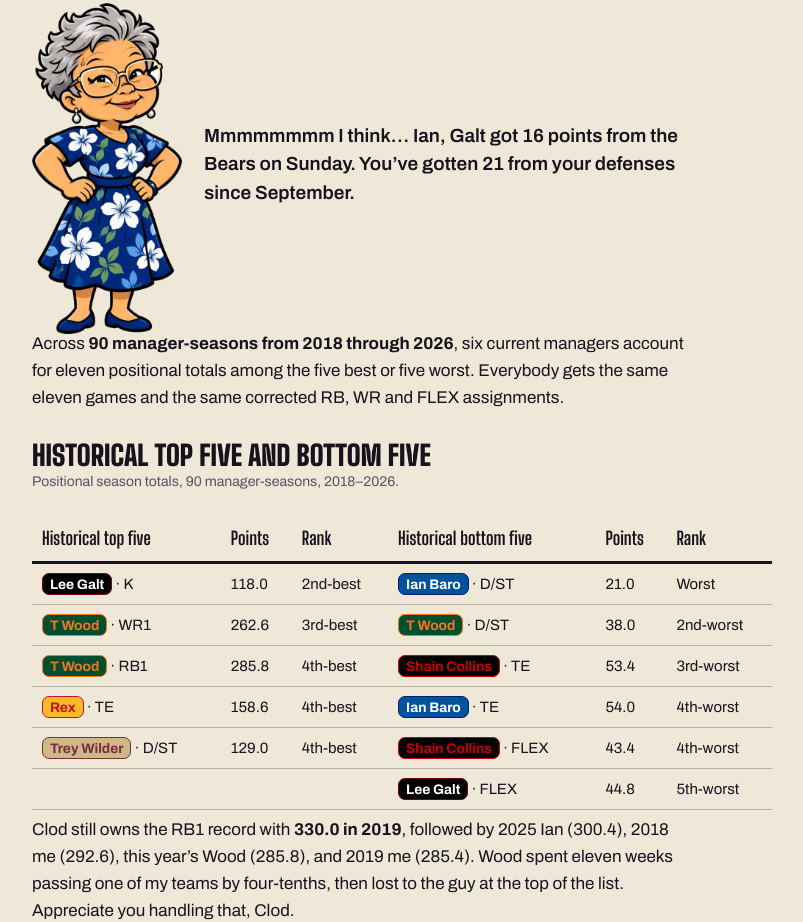
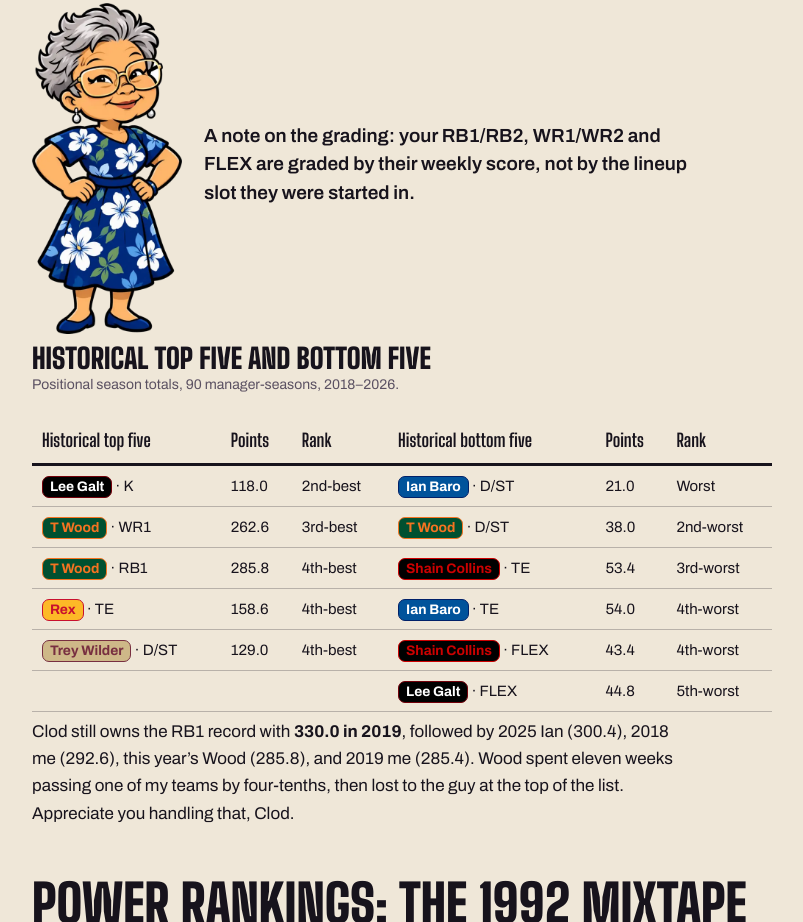
Before and after one commit to wildertw/GN, a plain HTML site: page GN-site/writeups/week11-2026-so-were-doing-92.html in a window 1280 px wide. Shown: the part 1058-1980 px from the top of the page, without its empty margins (238-1041 px from the left). Drawn offline with Linux system fonts and the light colour scheme.

Commit message:
Replace Hermania intro with a note on how RB1/RB2, WR1/WR2 and FLEX are graded
Co-Authored-By: Claude Sonnet 5.5 <noreply@anthropic.com>
Claude-Session: https://claude.ai/code/session_018RzYhCAmiVkAjMKSub2WyS

```diff
--- a/GN-site/writeups/week11-2026-so-were-doing-92.html
+++ b/GN-site/writeups/week11-2026-so-were-doing-92.html
@@ -217,9 +217,9 @@ h3 .mgr{font-size:.82em;vertical-align:.06em;}
   <h2 id="hermania">Hermania Bot opens the record book</h2>
   <div class="herm">
     <img src="img/week11-2026-so-were-doing-92/hermania.webp" width="408" height="900" loading="lazy" decoding="async" alt="Hermania Bot: a cartoon of a silver-haired woman in cat-eye glasses and a blue floral dress, hands on her hips, standing beside the numbers.">
-    <p>Mmmmmmmm I think… Ian, Galt got 16 points from the Bears on Sunday. You’ve gotten 21 from your defenses since September.</p>
+    <p>A note on the grading: your RB1/RB2, WR1/WR2 and FLEX are graded by their weekly score, not by the lineup slot they were started in.</p>
   </div>
-    <p>Across <strong>90 manager-seasons from 2018 through 2026</strong>, six current managers account for eleven positional totals among the five best or five worst. Everybody gets the same eleven games and the same corrected RB, WR and FLEX assignments.</p>
+
   <div class="htbl"><h3>Historical top five and bottom five</h3>
   <p class="sub">Positional season totals, 90 manager-seasons, 2018–2026.</p>
   <div class="scroll"><table class="tbl"><thead><tr><th>Historical top five</th><th>Points</th><th>Rank</th><th>Historical bottom five</th><th>Points</th><th>Rank</th></tr></thead><tbody><tr><td><span class="mgr mgr-galt">Lee Galt</span> &middot; K</td><td>118.0</td><td>2nd-best</td><td><span class="mgr mgr-baro">Ian Baro</span> &middot; D/ST</td><td>21.0</td><td>Worst</td></tr><tr><td><span class="mgr mgr-wood">T Wood</span> &middot; WR1</td><td>262.6</td><td>3rd-best</td><td><span class="mgr mgr-wood">T Wood</span> &middot; D/ST</td><td>38.0</td><td>2nd-worst</td></tr><tr><td><span class="mgr mgr-wood">T Wood</span> &middot; RB1</td><td>285.8</td><td>4th-best</td><td><span class="mgr mgr-collins">Shain Collins</span> &middot; TE</td><td>53.4</td><td>3rd-worst</td></tr><tr><td><span class="mgr mgr-hardee">Rex</span> &middot; TE</td><td>158.6</td><td>4th-best</td><td><span class="mgr mgr-baro">Ian Baro</span> &middot; TE</td><td>54.0</td><td>4th-worst</td></tr><tr><td><span class="mgr mgr-wilder">Trey Wilder</span> &middot; D/ST</td><td>129.0</td><td>4th-best</td><td><span class="mgr mgr-collins">Shain Collins</span> &middot; FLEX</td><td>43.4</td><td>4th-worst</td></tr><tr><td></td><td></td><td></td><td><span class="mgr mgr-galt">Lee Galt</span> &middot; FLEX</td><td>44.8</td><td>5th-worst</td></tr></tbody></table></div></div>
```
